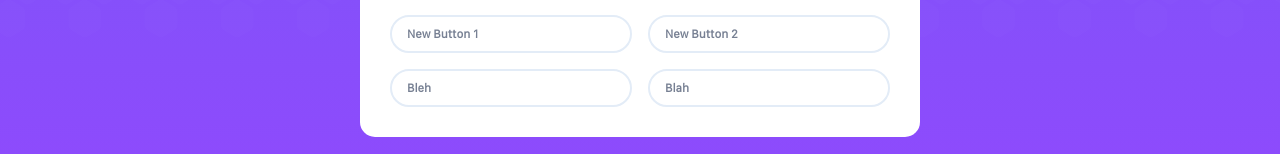
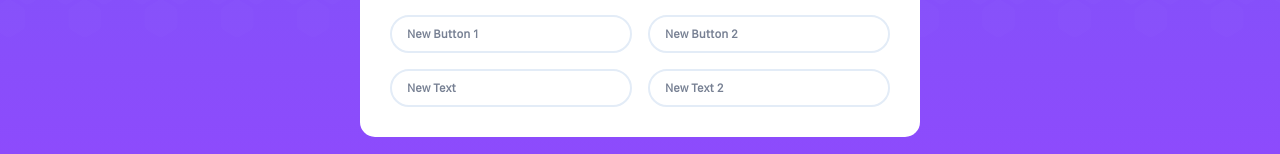
Before and after one commit to DoDoIndex/MentalAssignment, a React (Create React App) app: page / in a window 1280 px wide. Shown: the part 653-807 px from the top of the page. Built offline with nearby package versions, Linux system fonts and the light colour scheme.

Commit message:
new button text

```diff
--- a/src/App.js
+++ b/src/App.js
@@ -170,12 +170,12 @@ function App() {
           </Grid>
           <Grid item xs={12} sm={6}>
             <button variant="outlined" className={classes.button}>
-              Bleh
+              New Text
             </button>
           </Grid>
           <Grid item xs={12} sm={6}>
             <button variant="outlined" className={classes.button}>
-              Blah
+              New Text 2
             </button>
           </Grid>
         </Grid>
```
